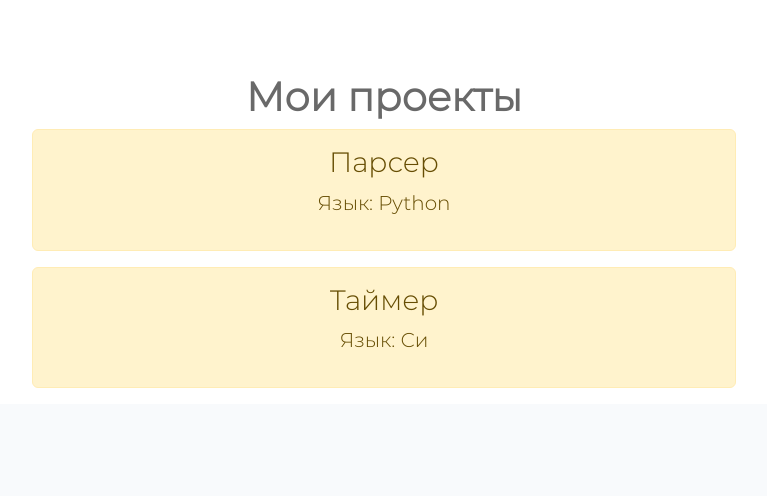
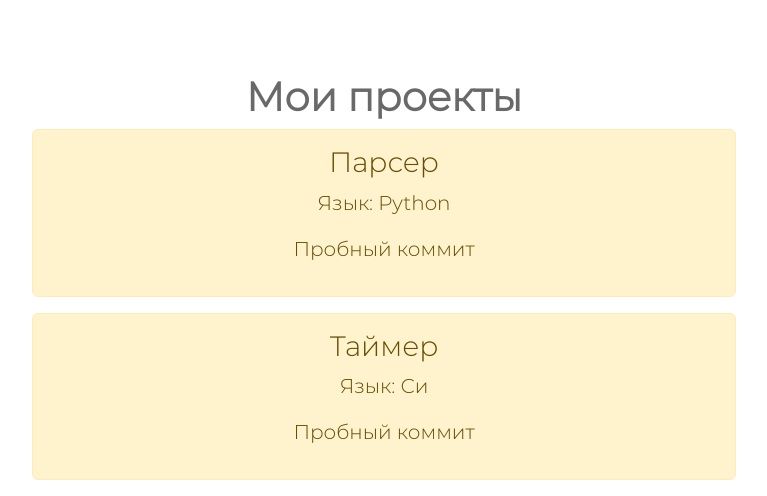
Before and after one commit to beplop/Portfolio, a Django app: page /list/ in a window 1280 px wide. Shown: the part 827-1323 px from the top of the page, without its empty margins (288-1055 px from the left). Before the commit the page ends 1215 px from the top, so only its background shows below. Run offline with Django 4.2, Linux system fonts and the light colour scheme; data comes from the database, SQL or seed files in the repository; some libraries are stand-ins or nearby versions.

Commit message:
Пробный коммит

```diff
--- a/portfolio/list/templates/list/index.html
+++ b/portfolio/list/templates/list/index.html
@@ -10,6 +10,7 @@
     <div class="alert alert-warning">
         <h3>{{el.title}}</h3>
         <p>{{el.anons}}</p>
+        <p>Пробный коммит</p>
     </div>
     {% endfor %}
     {% else %}
```
